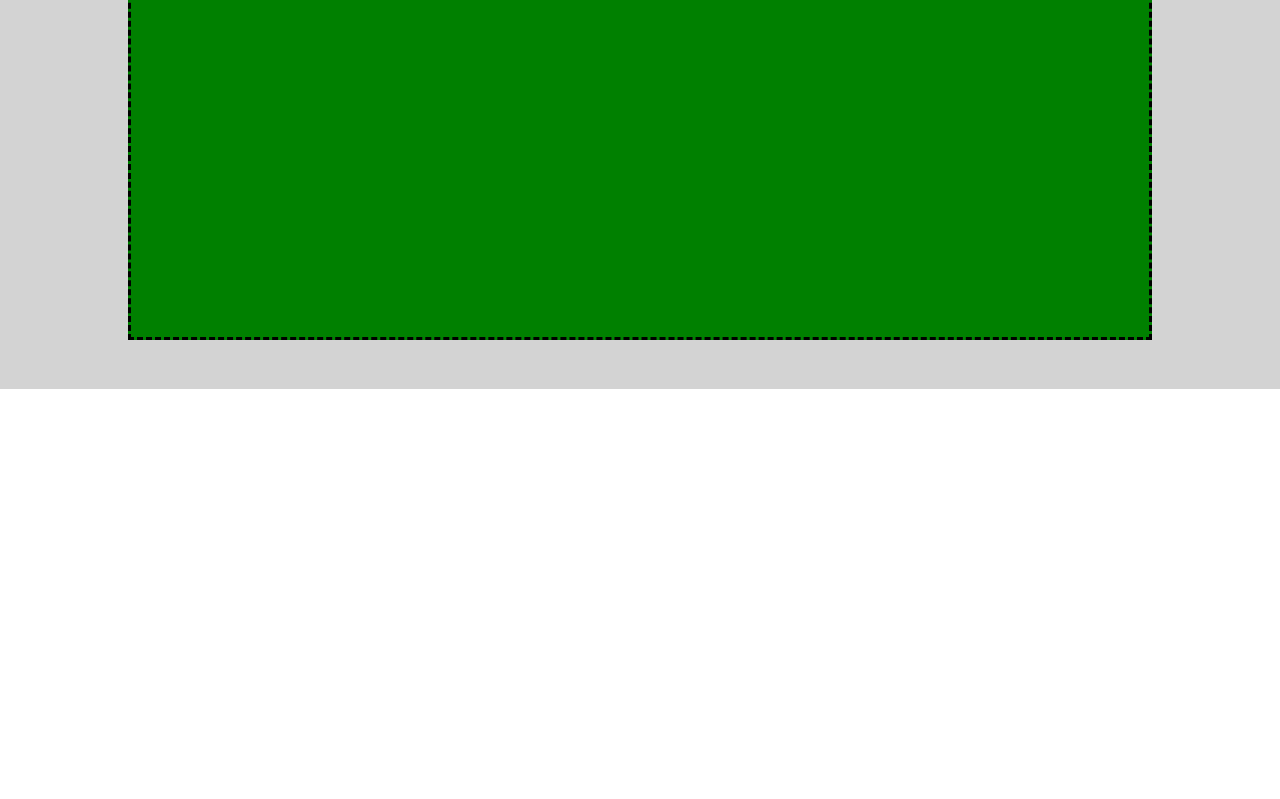
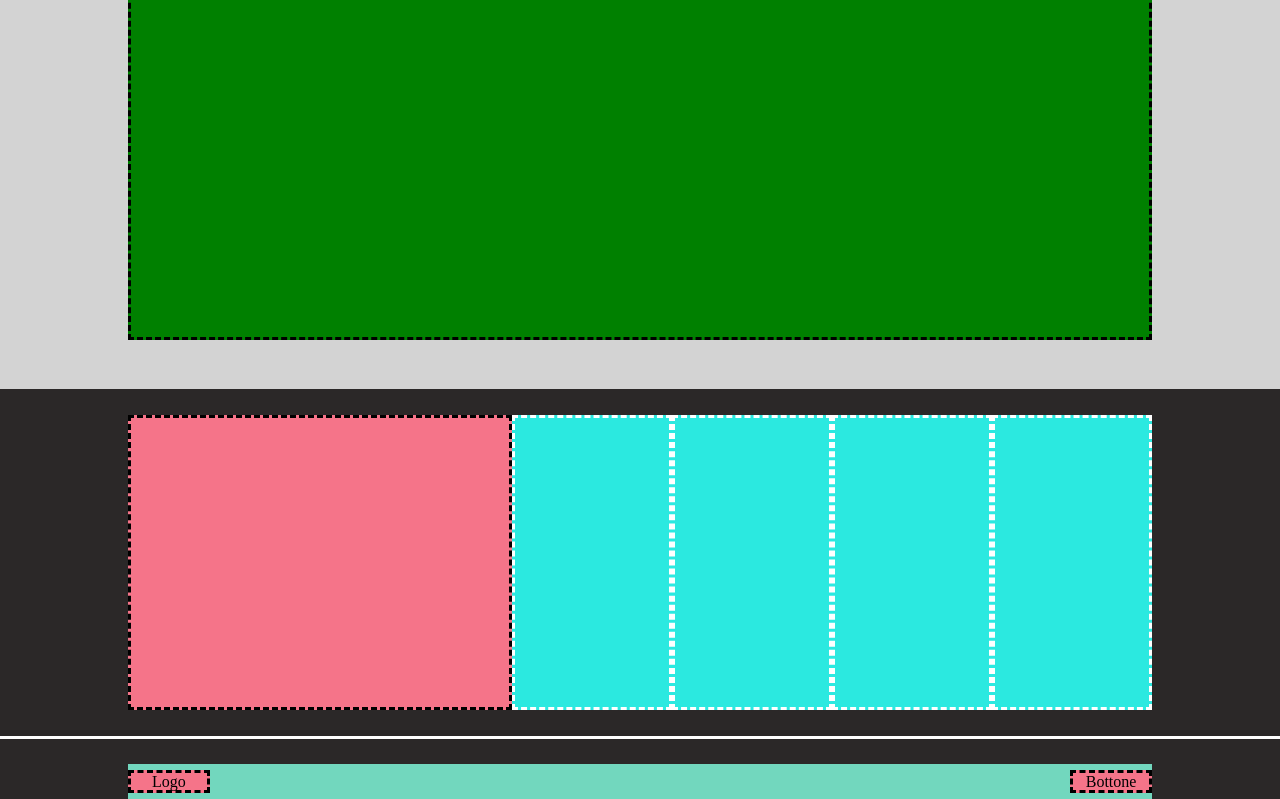
Before and after one commit to moa3337/htmlcss-struttura-discord, a plain HTML site: page index.html in a window 1280 px wide. Shown: the part 1721-2520 px from the top of the page. Before the commit the page ends 2110 px from the top, so only its background shows below. Drawn offline with Linux system fonts and the light colour scheme.

Commit message:
final commit

```diff
--- a/css/style.css
+++ b/css/style.css
@@ -13,7 +13,7 @@
 }
 
 nav{
-    width: 70%;
+    width: 80%;
     height: 35px;
     display: flex;
     background-color: orange;
@@ -38,6 +38,7 @@ nav{
     display: flex;
     align-items: center;
     justify-content: center;
+    border-bottom: solid white;
     background-color: rgb(20, 20, 113);
 }
 
@@ -48,11 +49,11 @@ nav{
     border-style: dashed;
 }
 
-#white{
+.white{
     background-color: white;
 }
 
-#grey{
+.grey{
     background-color: lightgray;
 }
 
@@ -83,3 +84,43 @@ nav{
     border-style: dashed;
     background-color: green;
 }
+
+.container.last{
+    background-color: rgb(43, 40, 40);
+}
+
+#pink{
+    background-color: rgb(245, 116, 137);
+}
+
+.multiple-box{
+    width: 12.5%;
+    height: 85%;
+    border-style: dashed;
+    border-color: white;
+    background-color: rgb(43, 233, 224);
+}
+
+.credentials{
+    height: 60px;
+    display: flex;
+    align-items: flex-end;
+    justify-content: center;
+    background-color: rgb(43, 40, 40);
+}
+
+#box-credentials{
+    display: flex;
+    align-items: center;
+    justify-content: space-between;
+    background-color: rgb(114, 215, 190);
+
+}
+
+.logo-button{
+    width: 8%;
+    height: 65%;
+    text-align: center;
+    border-style: dashed;
+    background-color: rgb(245, 116, 137);
+}
--- a/index.html
+++ b/index.html
@@ -25,27 +25,45 @@
 
         <!---blocchi centrali-->
 
-        <div class="container" id="white">
+        <div class="container white">
             <div class="big-box"></div>
             <div class="little-box"></div>
         </div>
 
-        <div class="container" id="grey">
+        <div class="container grey">
             <div class="little-box"></div>
             <div class="big-box"></div>
         </div>
 
-        <div class="container" id="white">
+        <div class="container white">
             <div class="big-box"></div>
             <div class="little-box"></div>
         </div>
 
-        <div class="last-box" id="grey">
+        <!--ultimo blocco main-->
+        <div class="last-box grey">
             <div class="green-box"></div>
         </div>
+    </main>
 
+    <footer>
+       <!--blocco con box multipli-->
+        <div class="container last">
+            <div class=little-box id="pink"></div>
+            <div class=multiple-box></div>
+            <div class=multiple-box></div>
+            <div class=multiple-box></div>
+            <div class=multiple-box></div>
+        </div>
 
-    </main>
-    <footer></footer>
+        <!--blocco con logo e bottone-->
+        <div class="credentials">
+            <nav id="box-credentials">
+                <div class="logo-button">Logo</div>
+                <div class="logo-button">Bottone</div>
+            </nav>
+        </div>
+
+    </footer>
 </body>
 </html>
```
